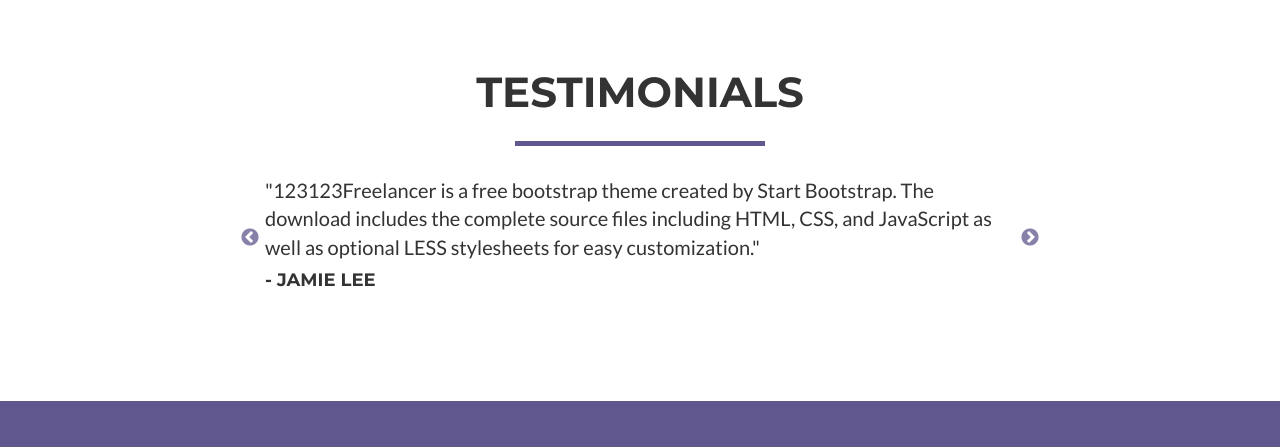
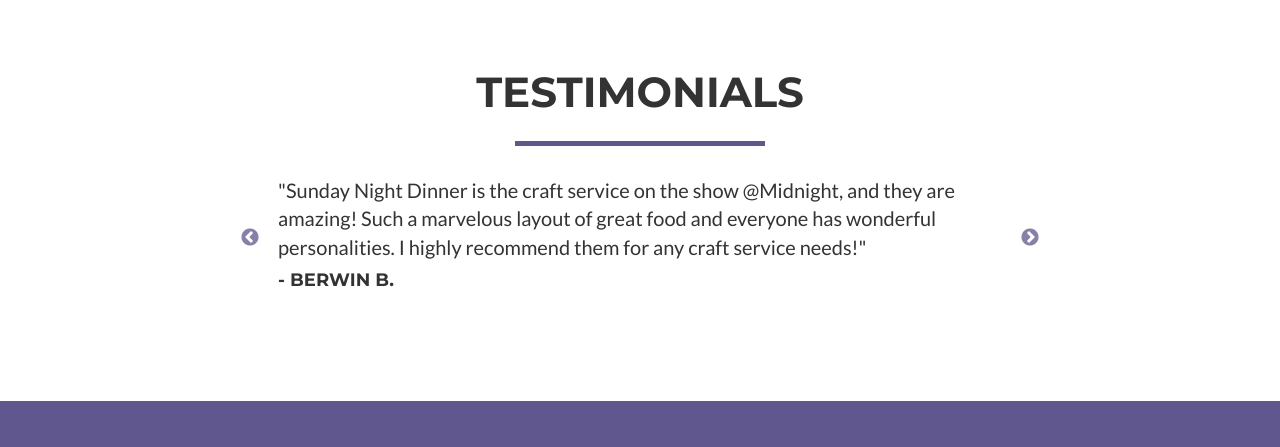
Before and after one commit to oscarpan/snd, a website: page index.html in a window 1280 px wide. Shown: the part 2992-3439 px from the top of the page. Drawn offline with nearby package versions, Linux system fonts and the light colour scheme; some packages are replaced by stand-ins of ours; a script that the page names is missing.

Commit message:
fucked with testimonials

```diff
--- a/index.html
+++ b/index.html
@@ -219,12 +219,12 @@
                 <div class="col-lg-8 col-lg-offset-2">
                     <div id="testimonials-slider">
                         <div>
-                            <p>"Freelancer is a free bootstrap theme created by Start Bootstrap. The download includes the complete source files including HTML, CSS, and JavaScript as well as optional LESS stylesheets for easy customization."</p>
-                            <h4>- Jamie Lee</h4>
+                            <p>"James and his crew are fantastic! Their snacks are plentiful and with tons of variety. The food is always fresh and delicious. Friendly and very professional!"</p>
+                            <h4>- Frederico E.</h4>
                         </div>
                         <div>
-                            <p>"123123Freelancer is a free bootstrap theme created by Start Bootstrap. The download includes the complete source files including HTML, CSS, and JavaScript as well as optional LESS stylesheets for easy customization."</p>
-                            <h4>- Jamie Lee</h4>
+                            <p>"Sunday Night Dinner is the craft service on the show @Midnight, and they are amazing! Such a marvelous layout of great food and everyone has wonderful personalities. I highly recommend them for any craft service needs!"</p>
+                            <h4>- Berwin B.</h4>
                         </div>
                     </div>
 
--- a/less/freelancer.less
+++ b/less/freelancer.less
@@ -506,6 +506,10 @@ footer {
     }
 }
 
+#testimonials-slider{
+	padding-left: 13px;
+
+}
 
 
 
```
Also changed, not shown: css/freelancer.css, css/freelancer.min.css, 1 other file.
